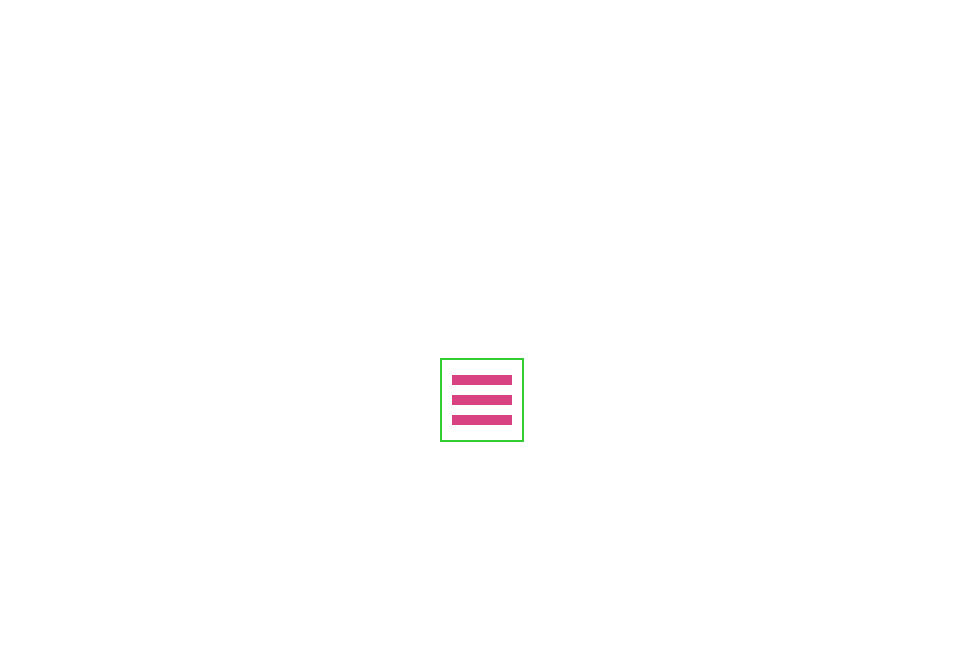
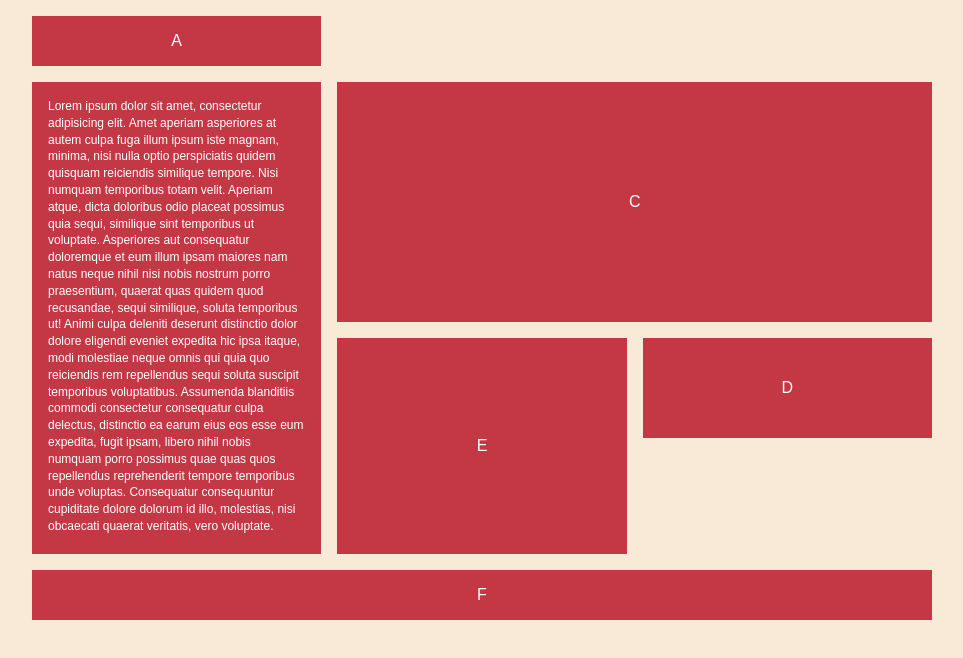
Before and after one commit to hettyhofvanmunster-ai/hamburger-menu-animatie, a website: page index.html in a window 1280 px wide. Shown: the whole page, without its empty margins (158-1121 px from the left). Drawn offline with Linux system fonts and the light colour scheme.

Commit message:
Afgeronde opdracht CSS Grid

```diff
--- a/index.html
+++ b/index.html
@@ -3,11 +3,19 @@
 <head>
     <meta charset="UTF-8">
     <link rel="stylesheet" href="styles.css">
-    <title>Edhub opdracht - hamburger menu animatie</title>
+    <title>Edhub opdracht - frontend CSS Grid</title>
 </head>
-<body>
-<div class="menu-container">
-    <div id="menu"></div>
+<div class="grid-container">
+    <div class="item item-a">A</div>
+
+    <div class="item item-b">
+        Lorem ipsum dolor sit amet, consectetur adipisicing elit. Amet aperiam asperiores at autem culpa fuga illum ipsum iste magnam, minima, nisi nulla optio perspiciatis quidem quisquam reiciendis similique tempore. Nisi numquam temporibus totam velit. Aperiam atque, dicta doloribus odio placeat possimus quia sequi, similique sint temporibus ut voluptate. Asperiores aut consequatur doloremque et eum illum ipsam maiores nam natus neque nihil nisi nobis nostrum porro praesentium, quaerat quas quidem quod recusandae, sequi similique, soluta temporibus ut! Animi culpa deleniti deserunt distinctio dolor dolore eligendi eveniet expedita hic ipsa itaque, modi molestiae neque omnis qui quia quo reiciendis rem repellendus sequi soluta suscipit temporibus voluptatibus. Assumenda blanditiis commodi consectetur consequatur culpa delectus, distinctio ea earum eius eos esse eum expedita, fugit ipsam, libero nihil nobis numquam porro possimus quae quas quos repellendus reprehenderit tempore temporibus unde voluptas. Consequatur consequuntur cupiditate dolore dolorum id illo, molestias, nisi obcaecati quaerat veritatis, vero voluptate.
+    </div>
+
+    <div class="item item-c">C</div>
+    <div class="item item-d">D</div>
+    <div class="item item-e">E</div>
+    <div class="item item-f">F</div>
 </div>
 </body>
 </html>
--- a/styles.css
+++ b/styles.css
@@ -1,66 +1,104 @@
-:root {
-    --menu-color: #D84282;
-    --menu-bar-width: 60px;
-    --menu-bar-height: 10px;
+* {
+    box-sizing: border-box;
 }
 
 body {
-    min-height: 100vh;
     margin: 0;
+    padding: 16px;
+    background-color: #f8ead7;
+    font-family: Arial, sans-serif;
+}
+
+.grid-container {
+    display: grid;
+    gap: 16px;
+    grid-template-columns: 1fr;
+    grid-template-rows:
+    50px
+    240px
+    100px
+    1fr
+    50px;
+    grid-template-areas:
+        "a"
+        "b"
+        "c"
+        "d"
+        "e"
+        "f";
+}
+
+.item {
+    background-color: #c43846;
+    color: white;
     display: flex;
     justify-content: center;
     align-items: center;
 }
 
-.menu-container {
-    width: 80px;
-    height: 80px;
-    display: flex;
-    justify-content: center;
-    align-items: center;
-    cursor: pointer;
-
-    /* tijdelijk om te controleren */
-    border: 2px solid limegreen;
+.item-a {
+    grid-area: a;
 }
 
-#menu {
-    background-color: var(--menu-color);
-    position: relative;
-    width: var(--menu-bar-width);
-    height: var(--menu-bar-height);
-    transition: background-color 0.3s ease;
+.item-b {
+    grid-area: b;
+    display: block;
+    padding: 16px;
+    font-size: 12px;
+    line-height: 1.4;
 }
 
-#menu::before,
-#menu::after {
-    content: "";
-    background-color: var(--menu-color);
-    width: var(--menu-bar-width);
-    height: var(--menu-bar-height);
-    position: absolute;
-    left: 0;
-    transition: transform 0.3s ease, top 0.3s ease;
+.item-c {
+    grid-area: c;
 }
 
-#menu::before {
-    top: -20px;
+.item-d {
+    grid-area: d;
 }
 
-#menu::after {
-    top: 20px;
+.item-e {
+    grid-area: e;
 }
 
-.menu-container:hover #menu {
-    background-color: transparent;
+.item-f {
+    grid-area: f;
 }
 
-.menu-container:hover #menu::before {
-    top: 0;
-    transform: rotate(45deg);
+@media (min-width: 768px) {
+    .grid-container {
+        grid-template-columns: repeat(3, 1fr);
+        grid-template-rows:
+            50px
+            240px
+            100px
+            auto
+            50px;
+        grid-template-areas:
+            "a . ."
+            "b c c"
+            "b e d"
+            "b e ."
+            "f f f";
+    }
 }
+@media (min-width: 768px) {
+    .grid-container {
+        max-width: 900px;
+        margin: 0 auto;
 
-.menu-container:hover #menu::after {
-    top: 0;
-    transform: rotate(-45deg);
+        grid-template-columns: repeat(3, 1fr);
+        grid-template-rows:
+            50px
+            240px
+            100px
+            100px
+            50px;
+
+        grid-template-areas:
+            "a . ."
+            "b c c"
+            "b e d"
+            "b e ."
+            "f f f";
+    }
 }
```
